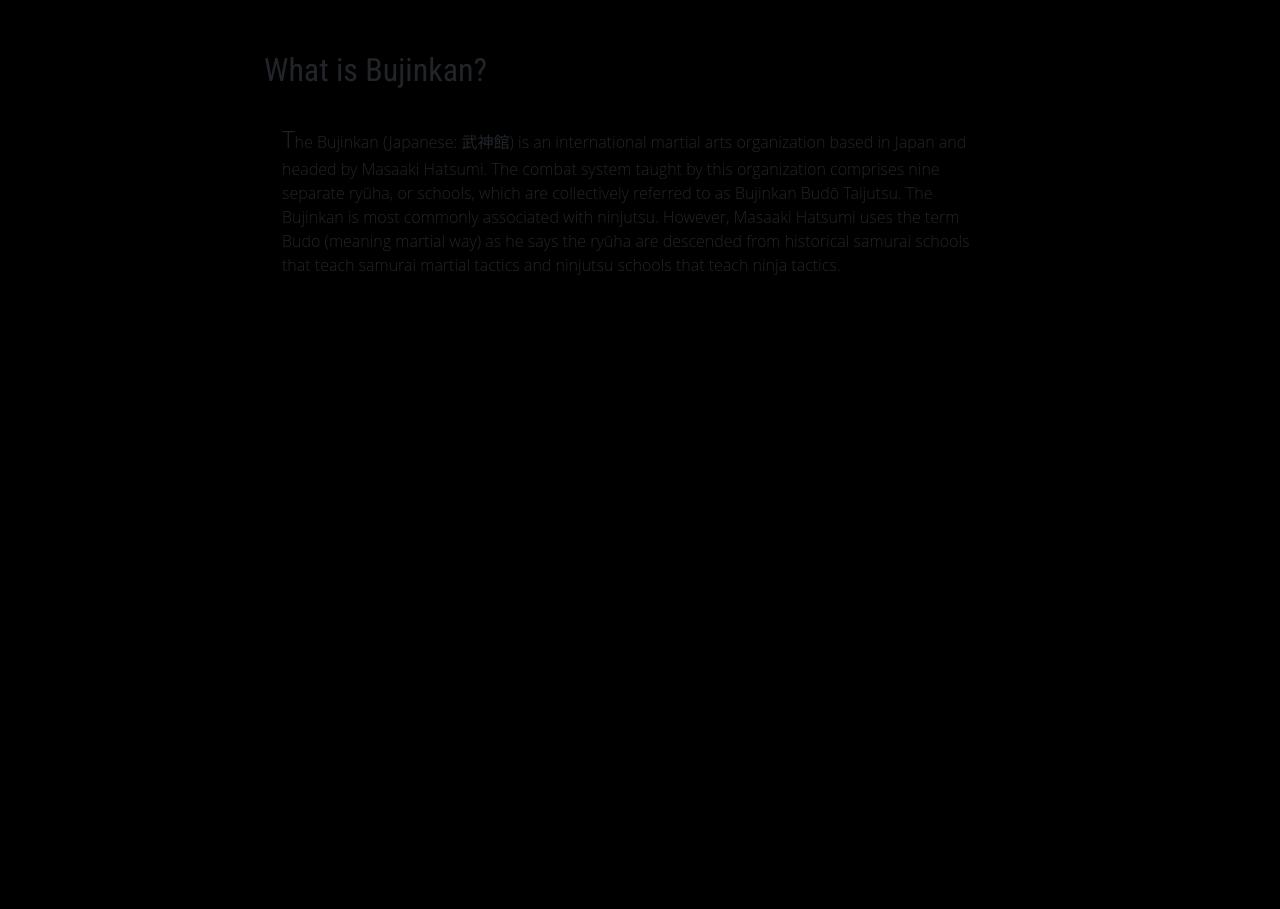
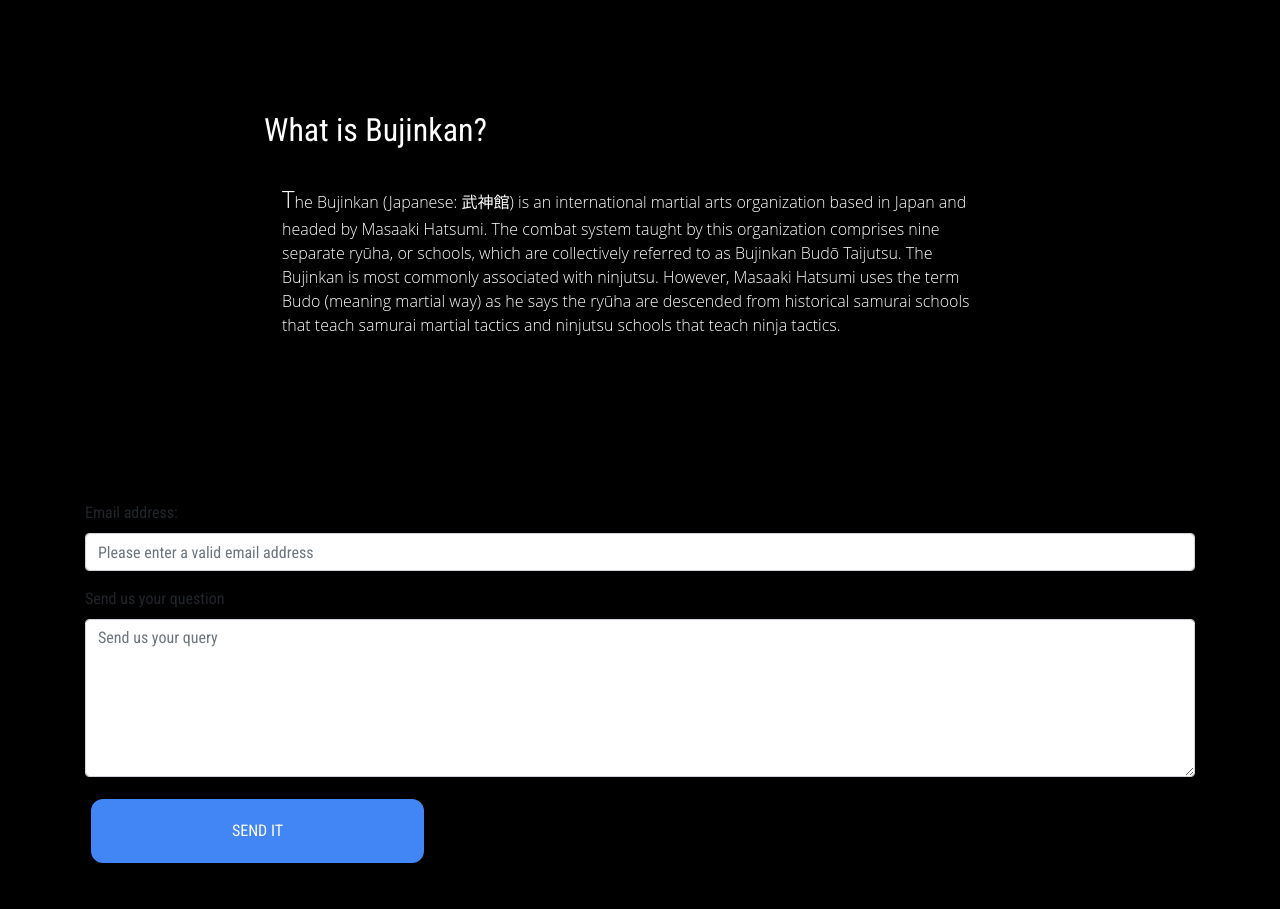
Before and after one commit to Code-Institute-Submissions/tadhgnolan-MilestoneProject2, a plain HTML site: page index.html in a window 1280 px wide. Shown: the part 1525-2434 px from the top of the page. Before the commit the page ends 1826 px from the top, so only its background shows below. Drawn offline with nearby package versions, Linux system fonts and the light colour scheme; some packages are replaced by stand-ins of ours.

Commit message:
added contact form and styling

```diff
--- a/index.html
+++ b/index.html
@@ -85,6 +85,39 @@
     </div>
   </section>
 
+  <section id="contact-form">
+    <div class="container">
+      <div class="row h-30">
+        <div class="col-12 my-3 py-4 justify-content-center align-items-center">
+          <form>
+            <div class="form-group">
+              <label for="email">Email address:</label>
+              <input
+              type="email"
+              class="form-control"
+              placeholder="Please enter a valid email address"
+              id="email"
+              required
+              />
+              <div class="valid-feedback">Valid</div>
+              <div class="invalid-feedback">Please fill out this field</div>
+            </div>
+            <div class="form-group">
+              <label for="comment">Send us your question</label>
+              <textarea
+              class="form-control"
+              rows="6"
+              id="comment"
+              placeholder="Send us your query"
+              ></textarea>
+            </div>
+            <button type="submit" class="btn btn-primary" id="submit">Send it</button>
+          </form>
+        </div>
+      </div>
+    </div>
+  </section>
+
 
   <!-- Jquery, Popper & Bootstrap scripts added for improved functionality -->
   <script src="https://code.jquery.com/jquery-3.5.1.js" integrity="sha256-QWo7LDvxbWT2tbbQ97B53yJnYU3WhH/C8ycbRAkjPDc=" crossorigin="anonymous"></script>
--- a/style.css
+++ b/style.css
@@ -10,7 +10,7 @@ html {
 /* The hero image */
 .hero-image {
   /* Use "linear-gradient" to add a darken background effect to the image (photographer.jpg). This will make the text easier to read */
-  background-image: linear-gradient(rgba(0, 0, 0, 0.5), rgba(0, 0, 0, 0.5)),
+  background-image: linear-gradient(rgba(0, 0, 0, 0.9), rgba(0, 0, 0, 0.5)),
     url('images/heroimage.jpg');
 
   /* Set a specific height */
@@ -84,6 +84,28 @@ a {
   padding-bottom: 60px !important;
 }
 
+#WhatIsBujinkan {
+  margin-top: 40px !important;
+  margin-bottom: 40px !important;
+  padding-top: 60px !important;
+  padding-bottom: 60px !important;
+  color: white !important;
+}
+
+#submit {
+  padding: 20px;
+  background-color: #4480a6;
+  columns: #d0e2f2;
+  width: 30%;
+  border-radius: 12px;
+  box-shadow: 10px 10px 5px 0px rgba(0, 0, 0, 0.75);
+}
+
+#submit:hover {
+  opacity: 0.7;
+  color: #f2e0bd;
+}
+
 /* Unable to get panel to function. Possible conflict with Bootstrap
 #panel {
   height: 40%;
```
